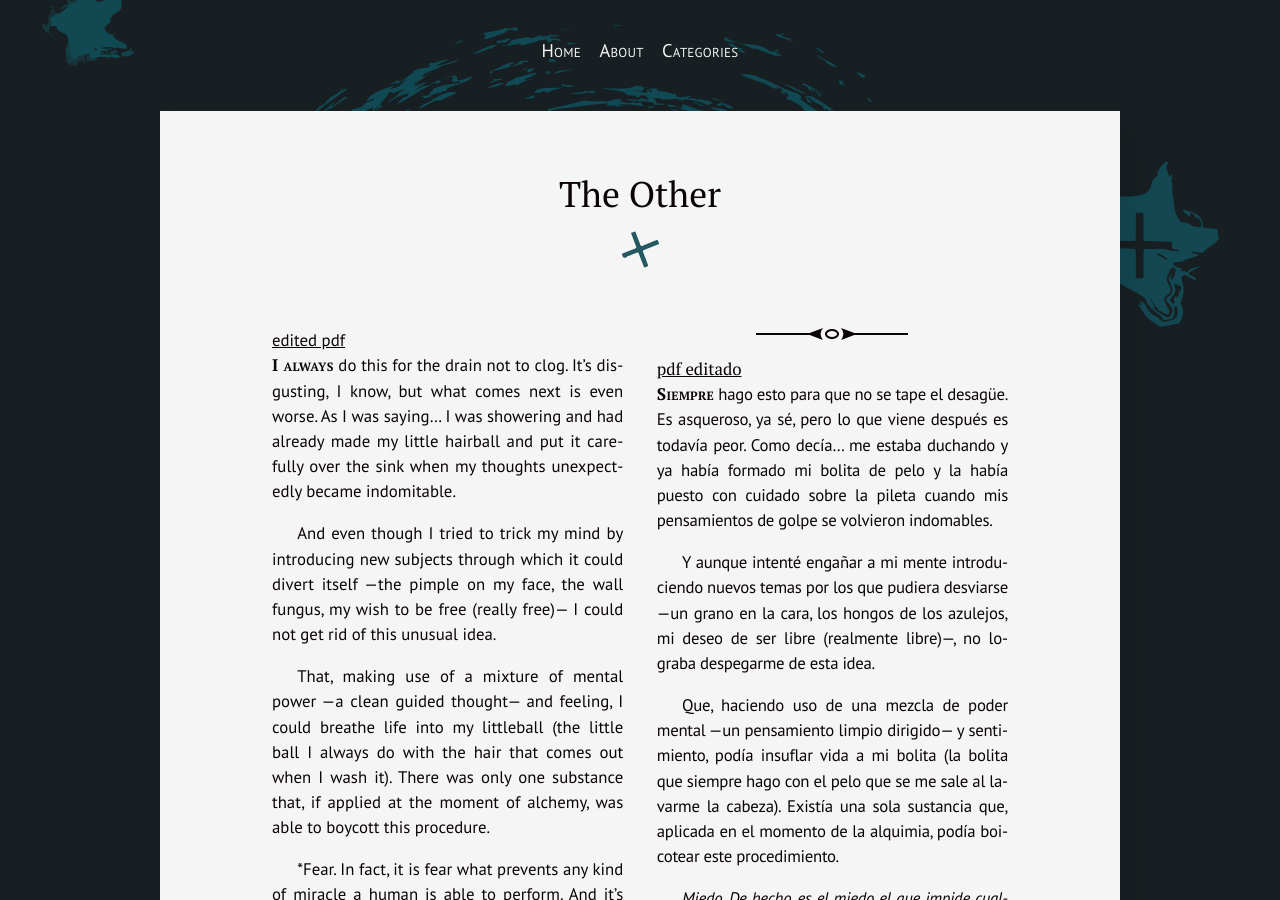
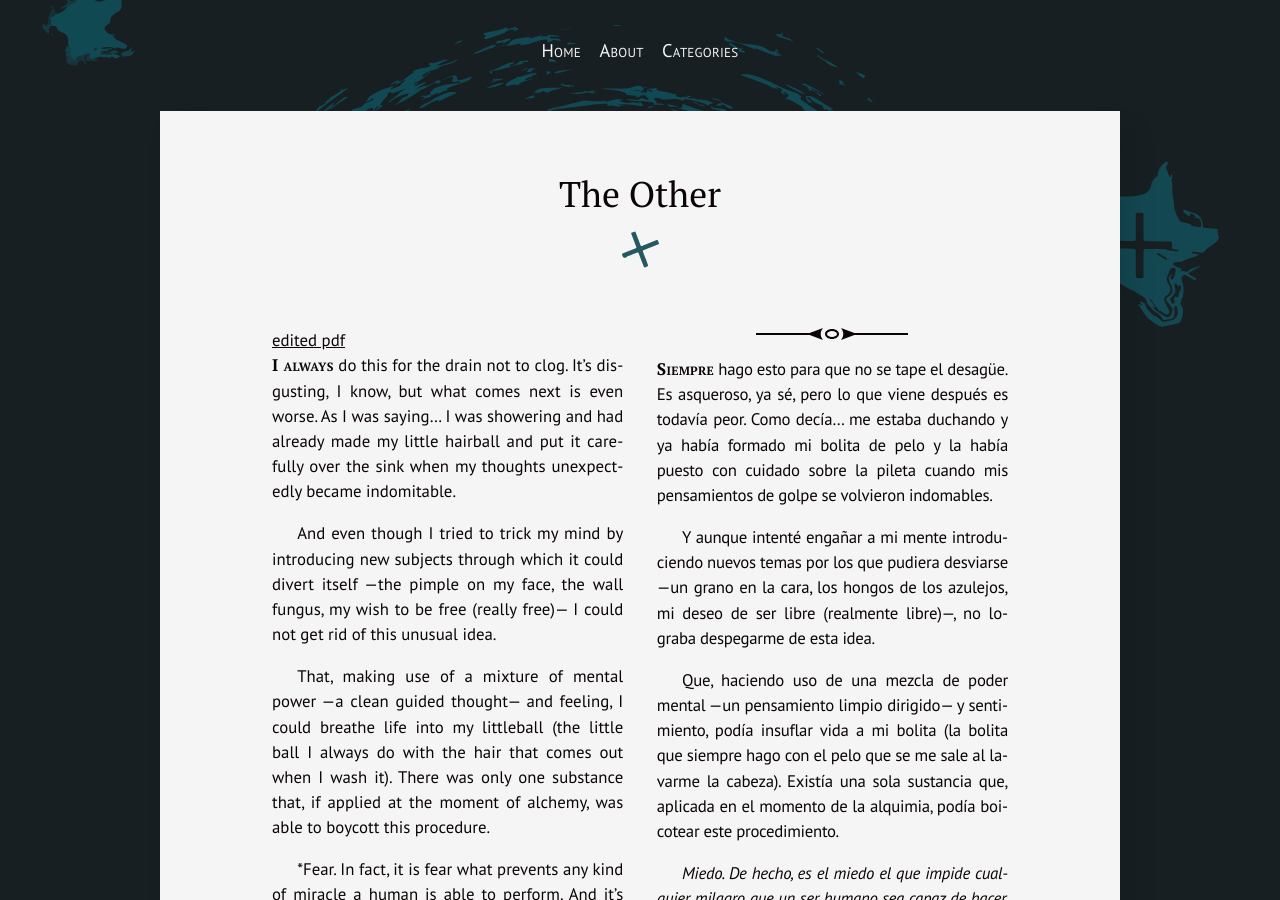
Before and after one commit to silvialohrmann/editorial, a Jekyll site: the page built from _posts/2022-11-20-the-other.md, in a window 1280 px wide and 900 px high. Built offline with Jekyll 4.4.1, drawn with Linux system fonts in a browser that asks for light colours.

Commit message:
Update 2022-11-20-the-other.md

```diff
--- a/_posts/2022-11-20-the-other.md
+++ b/_posts/2022-11-20-the-other.md
@@ -4,7 +4,7 @@
 layout: post
 ---
 
-<a href="https://github.com/silvialohrmann/editorial/blob/main/pdfs/The%20Other.pdf?raw=true" target="_blank">edited pdf</a>
+<a href="https://github.com/silvialohrmann/editorial/blob/main/pdfs/The%20Other.pdf" target="_blank">edited pdf</a>
 <br>
 <span class="first-sentence">I always</span> do this for the drain not to clog. It’s disgusting, I know, but what comes next is even worse.  As I was saying… I was showering and had already made my little hairball and put it carefully over the sink when my thoughts unexpectedly became indomitable.
 
@@ -32,8 +32,6 @@
 
 <hr class="column">
 <div lang="es" class="spanish">
-<a href="https://github.com/silvialohrmann/editorial/blob/main/pdfs/El%20otro.pdf?raw=true" target="_blank">pdf editado</a>
-<br>
 <p><span class="first-sentence">Siempre</span> hago esto para que no se tape el desagüe. Es asqueroso, ya sé, pero lo que  viene después es todavía peor. Como decía… me estaba duchando y ya había formado mi bolita de pelo y la había  puesto con cuidado sobre la pileta cuando mis pensamientos de golpe se volvieron  indomables.</p>
 
 <p>Y aunque intenté engañar a mi mente introduciendo nuevos temas por los que pudiera desviarse —un grano en la cara, los hongos de los azulejos, mi deseo de ser libre (realmente libre)—, no lograba despegarme de esta idea.</p>
```
Also changed, not shown: other parts of _posts/2022-11-20-the-other.md (+1 -0 lines).
